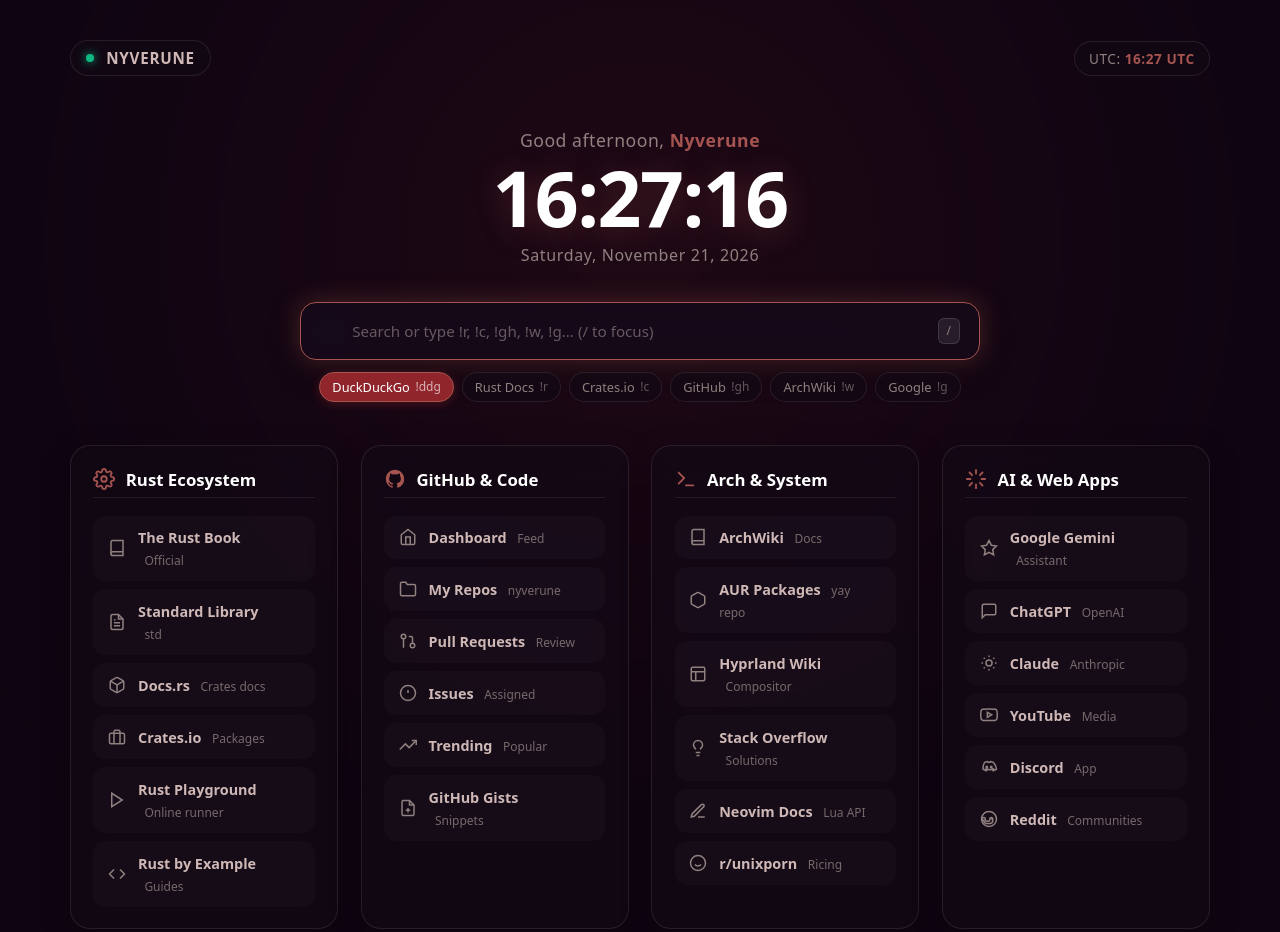
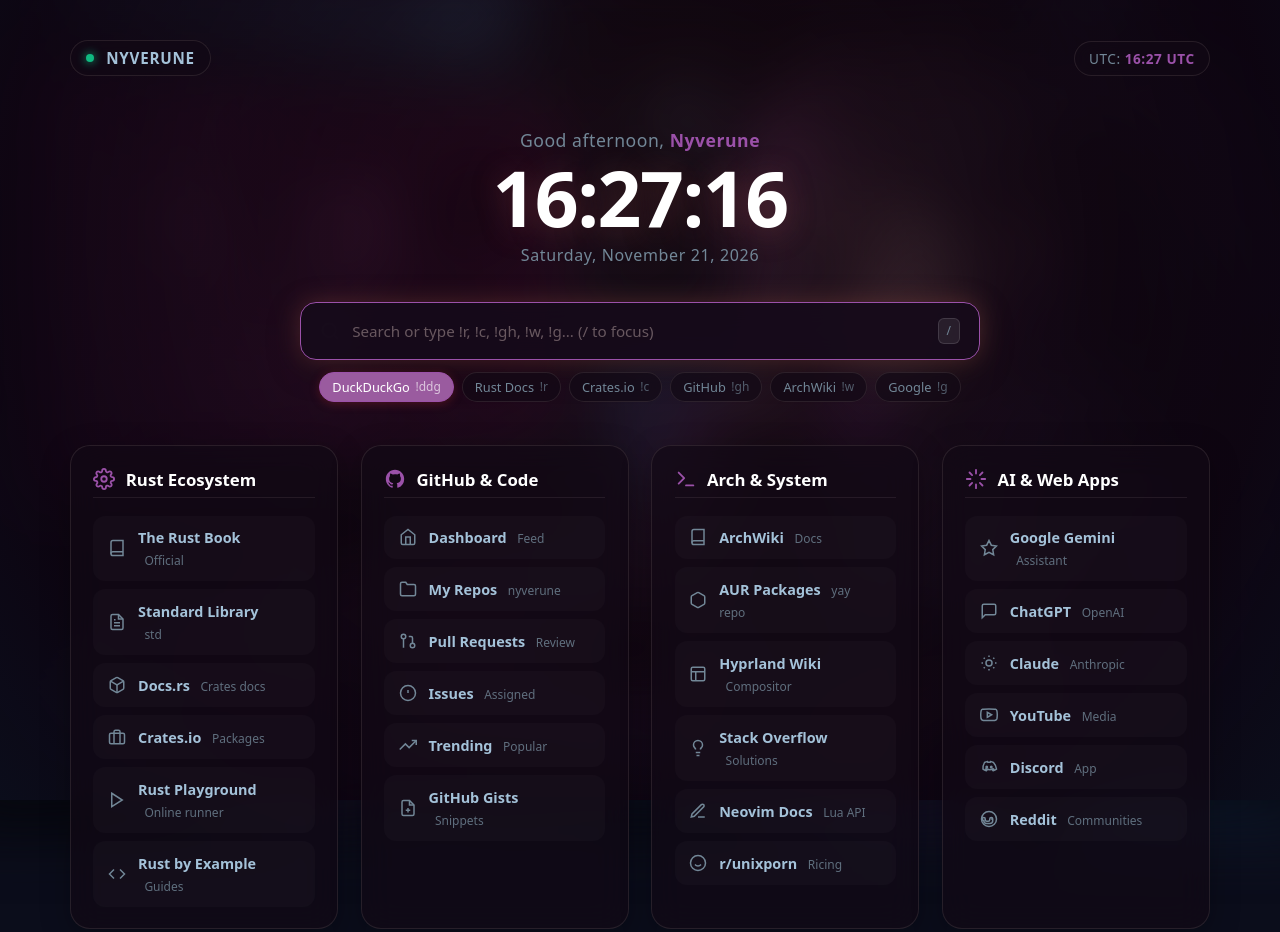
Before and after one commit to nyverune/dotfiles, a plain HTML site: page startpage/index.html in a window 1280 px wide. Shown: the top 932 px of the page. Drawn offline with Linux system fonts and the light colour scheme; files whose address does not match are found by name.

Commit message:
feat: add seconds to clock displays and update theme for nyverune wallpaper

```diff
--- a/startpage/colors.css
+++ b/startpage/colors.css
@@ -1,28 +1,28 @@
 /* CSS variables
    Generated by 'wal' */
 :root {
-    --wallpaper: url("/home/nyverune/Pictures/Wallpapers/dark-anime-09.jpg");
+    --wallpaper: url("/home/nyverune/Pictures/Wallpapers/mascot-kernel-panic.jpg");
 
     /* Special */
-    --background: #0F0512;
-    --foreground: #cfb8b6;
-    --cursor: #cfb8b6;
+    --background: #0b0d1b;
+    --foreground: #a4c2d9;
+    --cursor: #a4c2d9;
 
     /* Colors */
-    --color0: #0F0512;
-    --color1: #6C1B29;
-    --color2: #73232B;
-    --color3: #553E4D;
-    --color4: #8B1C2B;
-    --color5: #90252B;
-    --color6: #A55450;
-    --color7: #cfb8b6;
-    --color8: #90807f;
-    --color9: #6C1B29;
-    --color10: #73232B;
-    --color11: #553E4D;
-    --color12: #8B1C2B;
-    --color13: #90252B;
-    --color14: #A55450;
-    --color15: #cfb8b6;
+    --color0: #0b0d1b;
+    --color1: #83457C;
+    --color2: #613B8A;
+    --color3: #395791;
+    --color4: #595A9D;
+    --color5: #9A5B9F;
+    --color6: #9B51A9;
+    --color7: #a4c2d9;
+    --color8: #728797;
+    --color9: #83457C;
+    --color10: #613B8A;
+    --color11: #395791;
+    --color12: #595A9D;
+    --color13: #9A5B9F;
+    --color14: #9B51A9;
+    --color15: #a4c2d9;
 }
```
Also changed, not shown: 2 other files.
